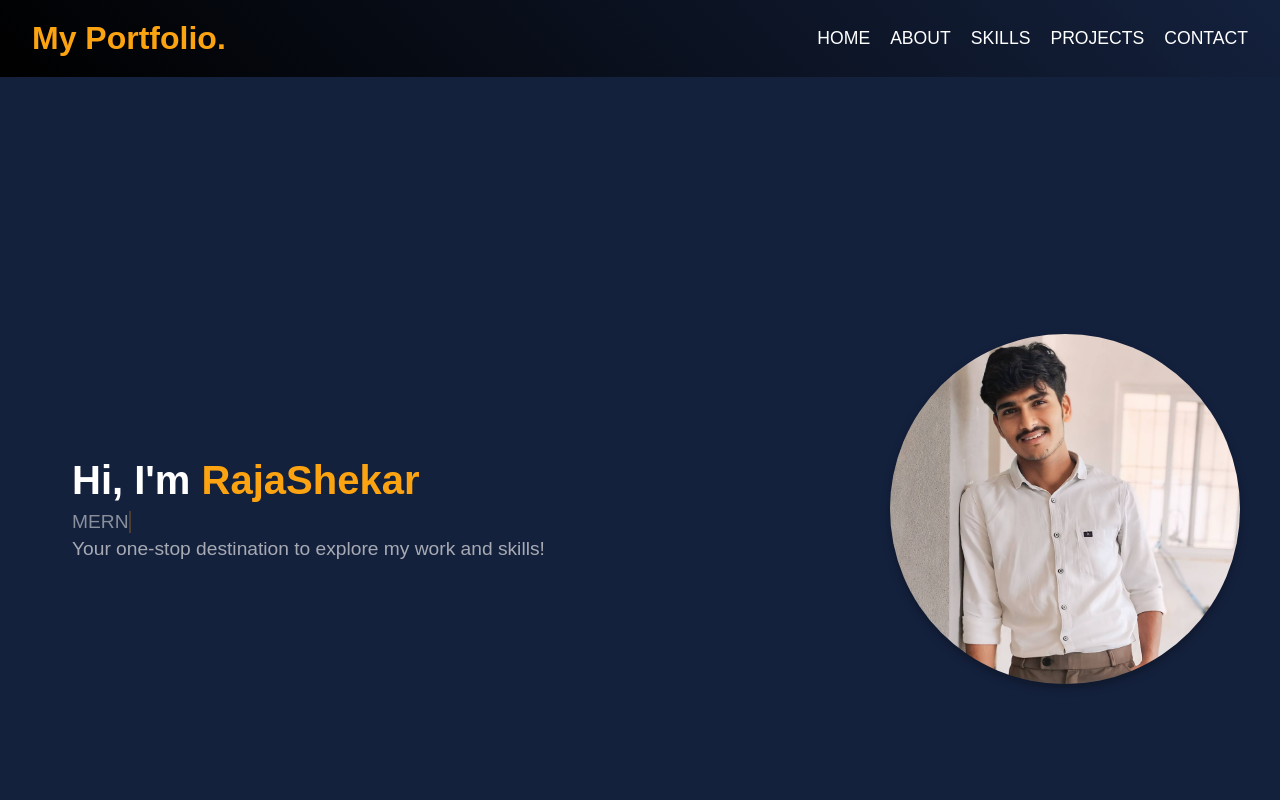
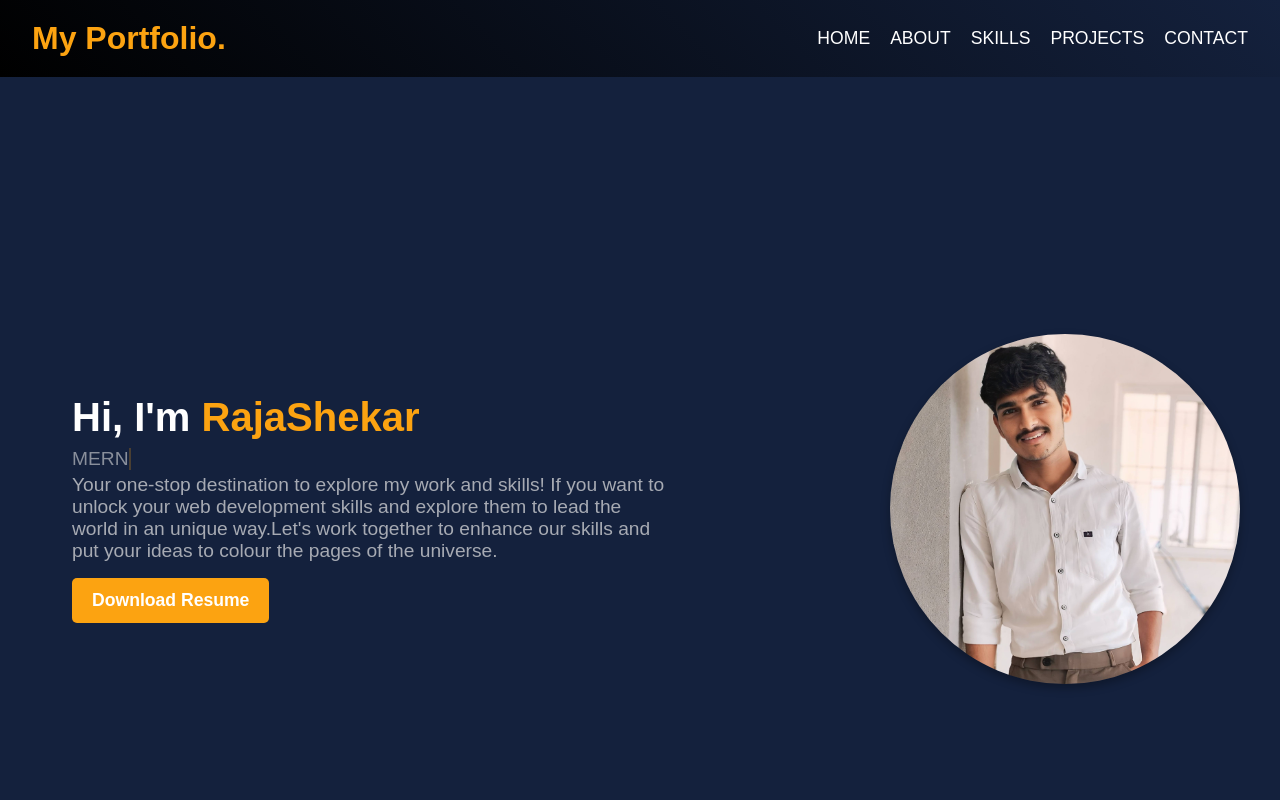
Before and after one commit to KARE-RAJA-SHEKAR/Portfolio-app, a React (Create React App) app: page / in a window 1280 px wide. Shown: the top 800 px of the page. Built offline with nearby package versions, Linux system fonts and the light colour scheme.

Commit message:
Resume download feature added

```diff
--- a/src/components/Home.css
+++ b/src/components/Home.css
@@ -82,6 +82,28 @@
     box-shadow: 0 8px 20px rgba(0, 0, 0, 0.5);
 }
 
+/* Download Resume Button */
+.download-btn {
+    background-color: #FCA311;
+    color: white;
+    padding: 12px 20px;
+    font-size: 1.1rem;
+    font-weight: bold;
+    border: none;
+    border-radius: 5px;
+    cursor: pointer;
+    transition: all 0.3s ease-in-out;
+    margin-top: 1rem;
+    display: inline-block;
+    text-align: center;
+}
+
+.download-btn:hover {
+    background-color: #14213D;
+    color: #FCA311;
+    border: 2px solid #FCA311;
+}
+
 /* Cursor Blink Animation */
 @keyframes blinkCursor {
     50% { border-color: transparent; }
@@ -120,4 +142,9 @@
     .role {
         font-size: 1.3rem; /* Adjust for smaller screens */
     }
+
+    .download-btn {
+        width: 100%; /* Make button full-width on small screens */
+        padding: 10px;
+    }
 }
--- a/src/components/Home.js
+++ b/src/components/Home.js
@@ -37,7 +37,6 @@ function Home() {
 
     const [homeRef, isHomeVisible] = useScrollAnimation();
 
-
     return (
         <section id="home" ref={homeRef} className={`fade-in ${isHomeVisible ? "visible" : ""}`}>
             <div className="container">
@@ -45,7 +44,16 @@ function Home() {
                 <div className="content">
                     <h2>Hi, I'm <span className="name">RajaShekar</span></h2>
                     <p className="role">{displayedRole}</p>
-                    <p>Your one-stop destination to explore my work and skills!</p>
+                    <p>Your one-stop destination to explore my work and skills!
+                       If you want to unlock your web development skills and
+                       explore them to lead the world in an unique way.Let's work
+                       together to enhance our skills and put your ideas to colour
+                       the pages of the universe.</p>
+
+                    {/* 🔹 Download Resume Button */}
+                    <a href="/resume.pdf" target="_blank" rel="noopener noreferrer" download="RajaShekar_Resume.pdf">
+                        <button className="download-btn">Download Resume</button>
+                    </a>
                 </div>
             </div>
         </section>
--- a/src/components/Projects.js
+++ b/src/components/Projects.js
@@ -23,13 +23,13 @@ function Projects() {
                 <img src={project2} alt="Project 2" />
                 <h3>E-commerce site</h3>
                 <p>This is another project where I built a responsive e-commerce website using HTML, CSS, and JavaScript. It includes a shopping cart and checkout functionality.</p>
-                <a href="https://github.com/KARE-RAJA-SHEKAR/projects" target="_blank" rel="noopener noreferrer">View on GitHub</a>
+                <a href="https://github.com/KARE-RAJA-SHEKAR/codeway-codes" target="_blank" rel="noopener noreferrer">View on GitHub</a>
             </div>
             <div className="project-card">
                 <img src={project3} alt="Project 3" />
                 <h3>Stocks Analyser</h3>
                 <p>This project is a machine learning model that predicts stock prices using Python and TensorFlow. It demonstrates data analysis and prediction accuracy.</p>
-                <a href="https://github.com/KARE-RAJA-SHEKAR/projects" target="_blank" rel="noopener noreferrer">View on GitHub</a>
+                <a href="https://github.com/KARE-RAJA-SHEKAR/Codeway_Task3" target="_blank" rel="noopener noreferrer">View on GitHub</a>
             </div>
         </section>
     );
```
Also changed, not shown: 1 other file (tests, documents, lock files or other folders).
